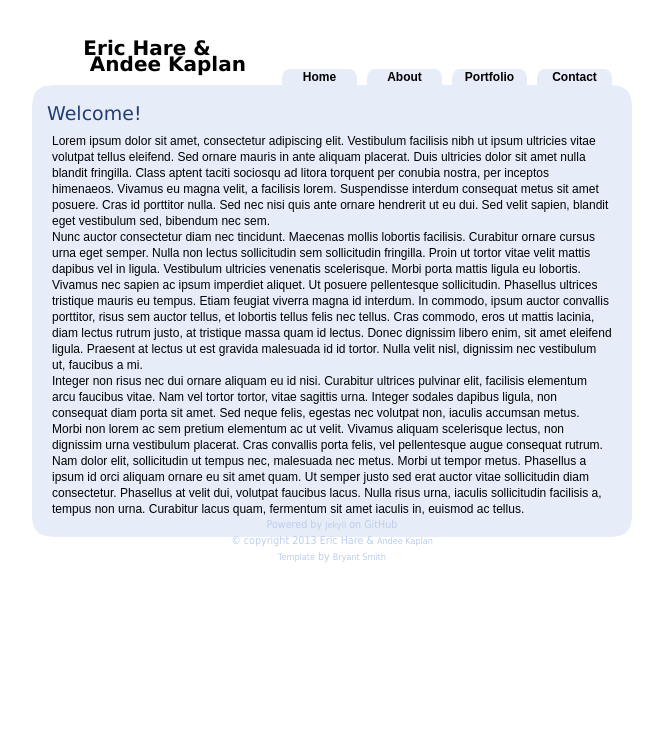
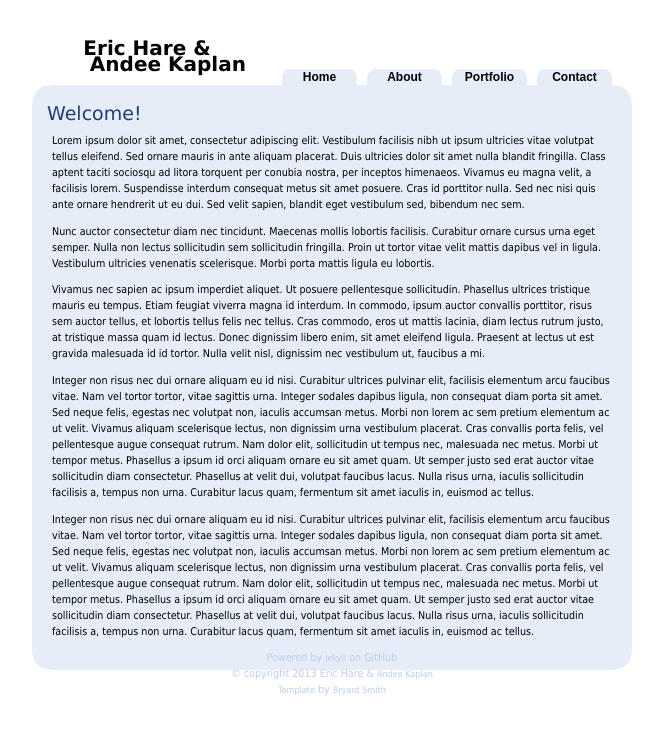
Before and after one commit to erichare/harekaplan.github.com, a Jekyll site: the page built from index.html, in a window 1280 px wide. Shown: the top 735 px of the page, without its empty margins (303-966 px from the left). Built offline with Jekyll 4.4.1, drawn with Linux system fonts in a browser that asks for light colours; Markdown is read by kramdown in place of the engine named in the settings.

Commit message:
add a paragraph

```diff
--- a/index.html
+++ b/index.html
@@ -3,10 +3,18 @@
 title: Welcome!
 root: ""
 ---
+<p>
 Lorem ipsum dolor sit amet, consectetur adipiscing elit. Vestibulum facilisis nibh ut ipsum ultricies vitae volutpat tellus eleifend. Sed ornare mauris in ante aliquam placerat. Duis ultricies dolor sit amet nulla blandit fringilla. Class aptent taciti sociosqu ad litora torquent per conubia nostra, per inceptos himenaeos. Vivamus eu magna velit, a facilisis lorem. Suspendisse interdum consequat metus sit amet posuere. Cras id porttitor nulla. Sed nec nisi quis ante ornare hendrerit ut eu dui. Sed velit sapien, blandit eget vestibulum sed, bibendum nec sem.
-<br/>
+</p>
+<p>
 Nunc auctor consectetur diam nec tincidunt. Maecenas mollis lobortis facilisis. Curabitur ornare cursus urna eget semper. Nulla non lectus sollicitudin sem sollicitudin fringilla. Proin ut tortor vitae velit mattis dapibus vel in ligula. Vestibulum ultricies venenatis scelerisque. Morbi porta mattis ligula eu lobortis.
-<br/>
+</p>
+<p>
 Vivamus nec sapien ac ipsum imperdiet aliquet. Ut posuere pellentesque sollicitudin. Phasellus ultrices tristique mauris eu tempus. Etiam feugiat viverra magna id interdum. In commodo, ipsum auctor convallis porttitor, risus sem auctor tellus, et lobortis tellus felis nec tellus. Cras commodo, eros ut mattis lacinia, diam lectus rutrum justo, at tristique massa quam id lectus. Donec dignissim libero enim, sit amet eleifend ligula. Praesent at lectus ut est gravida malesuada id id tortor. Nulla velit nisl, dignissim nec vestibulum ut, faucibus a mi.
-<br/>
+</p>
+<p>
 Integer non risus nec dui ornare aliquam eu id nisi. Curabitur ultrices pulvinar elit, facilisis elementum arcu faucibus vitae. Nam vel tortor tortor, vitae sagittis urna. Integer sodales dapibus ligula, non consequat diam porta sit amet. Sed neque felis, egestas nec volutpat non, iaculis accumsan metus. Morbi non lorem ac sem pretium elementum ac ut velit. Vivamus aliquam scelerisque lectus, non dignissim urna vestibulum placerat. Cras convallis porta felis, vel pellentesque augue consequat rutrum. Nam dolor elit, sollicitudin ut tempus nec, malesuada nec metus. Morbi ut tempor metus. Phasellus a ipsum id orci aliquam ornare eu sit amet quam. Ut semper justo sed erat auctor vitae sollicitudin diam consectetur. Phasellus at velit dui, volutpat faucibus lacus. Nulla risus urna, iaculis sollicitudin facilisis a, tempus non urna. Curabitur lacus quam, fermentum sit amet iaculis in, euismod ac tellus.
+</p>
+<p>
+Integer non risus nec dui ornare aliquam eu id nisi. Curabitur ultrices pulvinar elit, facilisis elementum arcu faucibus vitae. Nam vel tortor tortor, vitae sagittis urna. Integer sodales dapibus ligula, non consequat diam porta sit amet. Sed neque felis, egestas nec volutpat non, iaculis accumsan metus. Morbi non lorem ac sem pretium elementum ac ut velit. Vivamus aliquam scelerisque lectus, non dignissim urna vestibulum placerat. Cras convallis porta felis, vel pellentesque augue consequat rutrum. Nam dolor elit, sollicitudin ut tempus nec, malesuada nec metus. Morbi ut tempor metus. Phasellus a ipsum id orci aliquam ornare eu sit amet quam. Ut semper justo sed erat auctor vitae sollicitudin diam consectetur. Phasellus at velit dui, volutpat faucibus lacus. Nulla risus urna, iaculis sollicitudin facilisis a, tempus non urna. Curabitur lacus quam, fermentum sit amet iaculis in, euismod ac tellus.
+</p>
```
